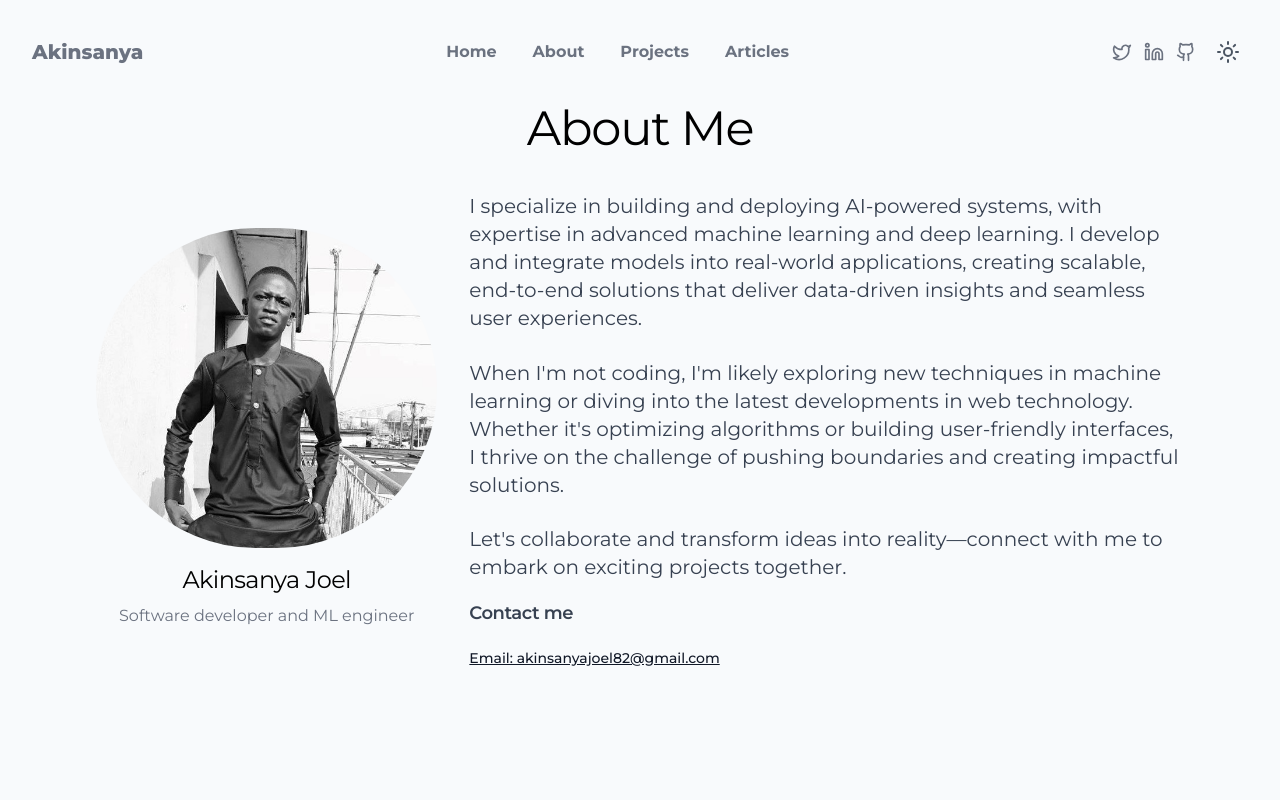
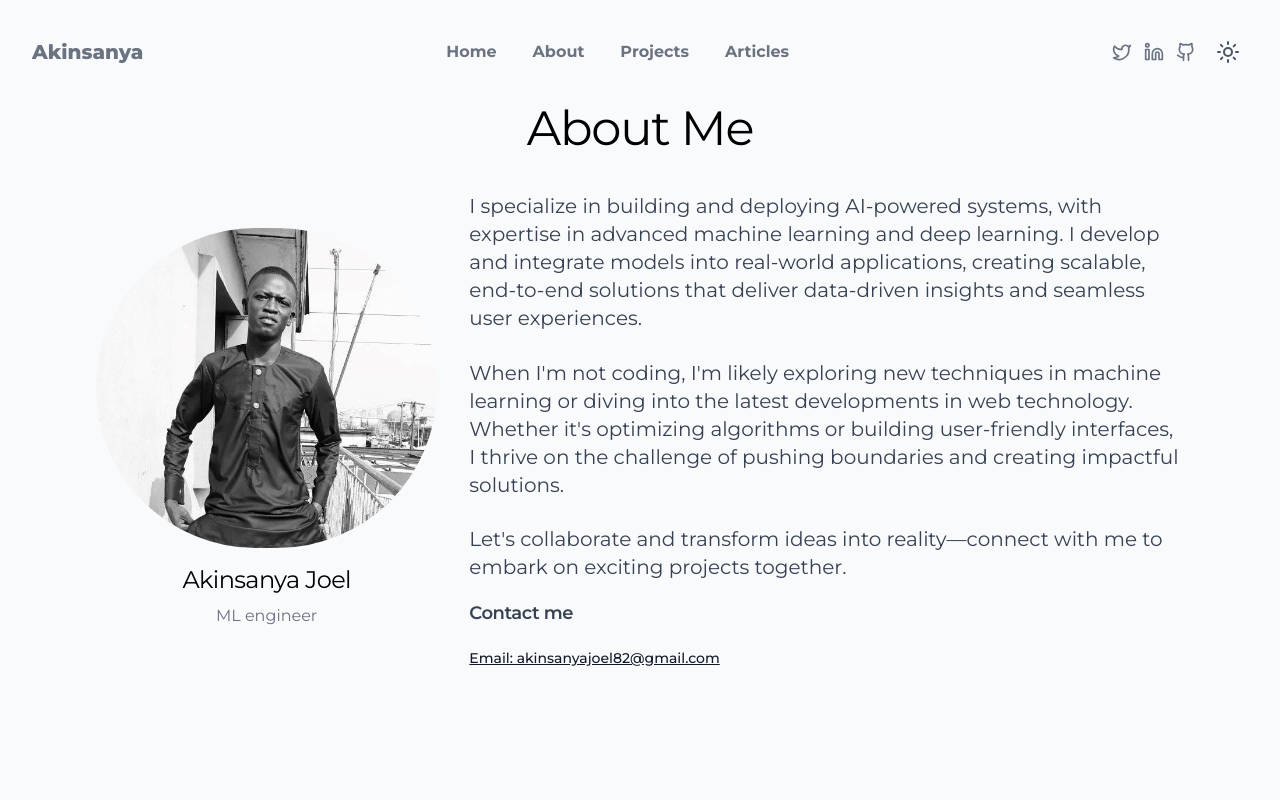
Before and after one commit to kiojoel/akinsanya, a Next.js app: page /about in a window 1280 px wide. Shown: the top 800 px of the page. Built offline with nearby package versions, Linux system fonts and the light colour scheme.

Commit message:
minor changes

```diff
--- a/app/about/page.tsx
+++ b/app/about/page.tsx
@@ -24,7 +24,7 @@ const About = () => {
             Akinsanya Joel
           </h3>
           <p className="text-gray-500 dark:text-gray-300 text-center">
-            Software developer and ML engineer
+            ML engineer
           </p>
         </div>
 
```
